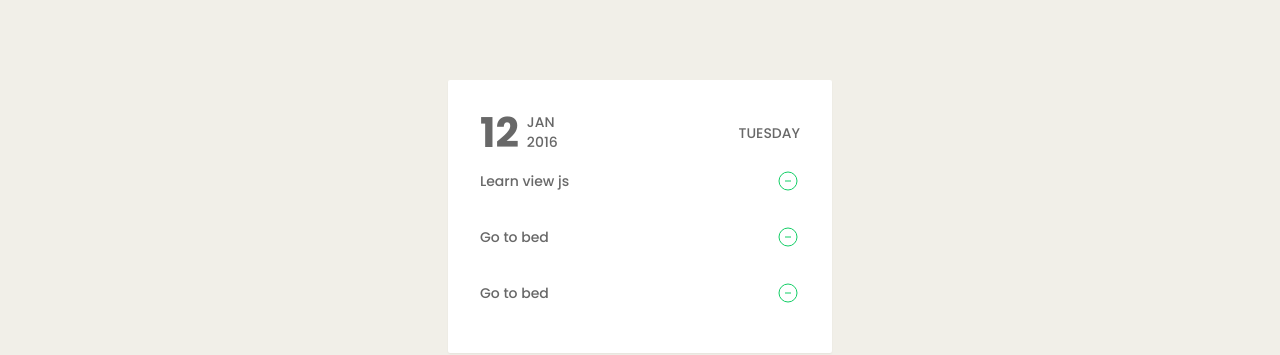
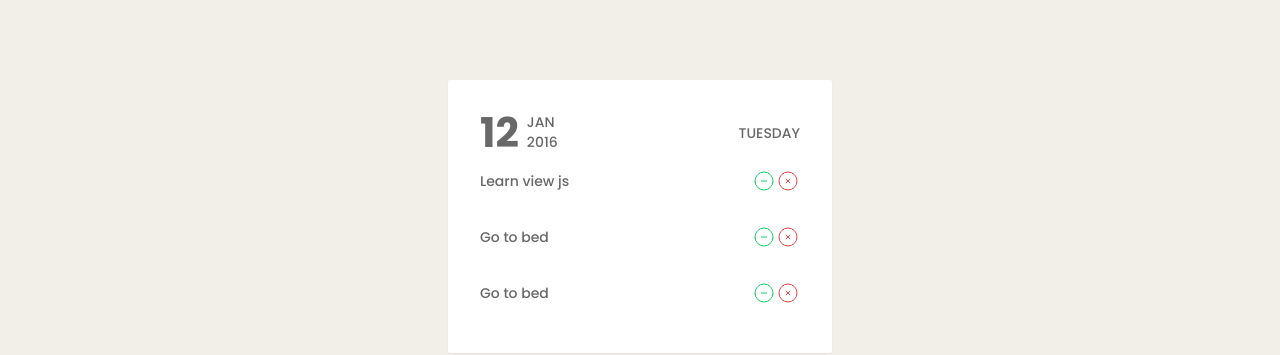
Before and after one commit to masterchiefff/todo-vue, a Vue app: page / in a window 1280 px wide. Shown: the top 355 px of the page. Built offline with nearby package versions, Linux system fonts and the light colour scheme.

Commit message:
delete item done

```diff
--- a/src/components/list.vue
+++ b/src/components/list.vue
@@ -3,38 +3,48 @@
 export default {
     data() {
         return {
-            active: false,
+            isDone: false,
             parentMessage: 'Parent',
-            todos: [{ message: 'Learn view js' }, { message: 'Go to bed' },{ message: 'Go to bed' }, ]
+            todos: [{ id:'1', message: 'Learn view js' }, { id:'2', message: 'Go to bed' },{ id:'3', message: 'Go to bed' }, ]
         }
     },
     methods: {
         markDone (  ) {
-            this.active = !this.active
-            const el = document.querySelector('#todo')?.classList;
-            this.active ? el?.remove('text-grey') : ''
+            this.isDone = !this.isDone
+        },
+
+        deleteItem(index) {
+            this.todos.splice(index, 1);
+            console.log(`${index}th element deleted! `);
         }
     }
 }
 
 </script>
 
+props: ['todo'],
+
 <template>
-    <li class="py-3 sm:py-4" id="todo" v-for="(todo) in todos">
-        <div class="flex items-center space-x-4">
+    <li class="py-3 sm:py-4" v-for="(todo, index) in todos" :key="todo.message">
+        <div class="flex items-center ">
             <div class="flex-1 min-w-0">
-                <p class="text-sm font-medium text-gray truncate" :class="[ active ? 'text-grey-light' : 'text-grey' ]">
+                <p class="text-sm font-medium text-gray truncate" :class="[ isDone ? 'done' : 'text-grey' ]">
                     {{ todo.message }}
                 </p>
             </div>
             <div class="inline-flex items-center text-base font-semibold text-gray-900" @click="markDone">
-                <svg xmlns="http://www.w3.org/2000/svg" viewBox="0 0 24 24" fill="currentColor" v-if="active" class="w-6 h-6 text-green done transition duration-75 dark:text-gray-400 group-hover:text-gray-900 dark:group-hover:text-white cursor-pointer">
+                <svg xmlns="http://www.w3.org/2000/svg" viewBox="0 0 24 24" fill="currentColor" v-if="isDone" class="w-6 h-6 text-green done transition duration-75 dark:text-gray-400 group-hover:text-gray-900 dark:group-hover:text-white cursor-pointer">
                     <path fillRule="evenodd" d="M2.25 12c0-5.385 4.365-9.75 9.75-9.75s9.75 4.365 9.75 9.75-4.365 9.75-9.75 9.75S2.25 17.385 2.25 12zm13.36-1.814a.75.75 0 10-1.22-.872l-3.236 4.53L9.53 12.22a.75.75 0 00-1.06 1.06l2.25 2.25a.75.75 0 001.14-.094l3.75-5.25z" clipRule="evenodd" />
                 </svg>
                 <svg xmlns="http://www.w3.org/2000/svg" fill="none" viewBox="0 0 24 24" strokeWidth={1.5} stroke="currentColor" v-else class="w-6 h-6 text-green done transition duration-75 dark:text-gray-400 group-hover:text-gray-900 dark:group-hover:text-white cursor-pointer">
                     <path strokeLinecap="round" strokeLinejoin="round" d="M15 12H9m12 0a9 9 0 11-18 0 9 9 0 0118 0z" />
                 </svg>
             </div>
+            <div class="rela">
+                <svg xmlns="http://www.w3.org/2000/svg" @click="deleteItem(index)" fill="none" viewBox="0 0 24 24" strokeWidth={1.5} stroke="currentColor" class="w-6 h-6 text-red done transition duration-75 dark:text-gray-400 group-hover:text-gray-900 dark:group-hover:text-white cursor-pointer">
+                    <path strokeLinecap="round" strokeLinejoin="round" d="M9.75 9.75l4.5 4.5m0-4.5l-4.5 4.5M21 12a9 9 0 11-18 0 9 9 0 0118 0z" />
+                </svg>
+            </div>
         </div>
     </li>
 </template>
--- a/tailwind.config.js
+++ b/tailwind.config.js
@@ -9,6 +9,7 @@ module.exports = {
       'blue': '#1fb6ff',
       'purple': '#7e5bef',
       'green': '#13ce66',
+      'red': '#E64848',
       'yellow': '#ffc82c',
       'gray-dark': '#273444',
       'gray': '#686868',
```
